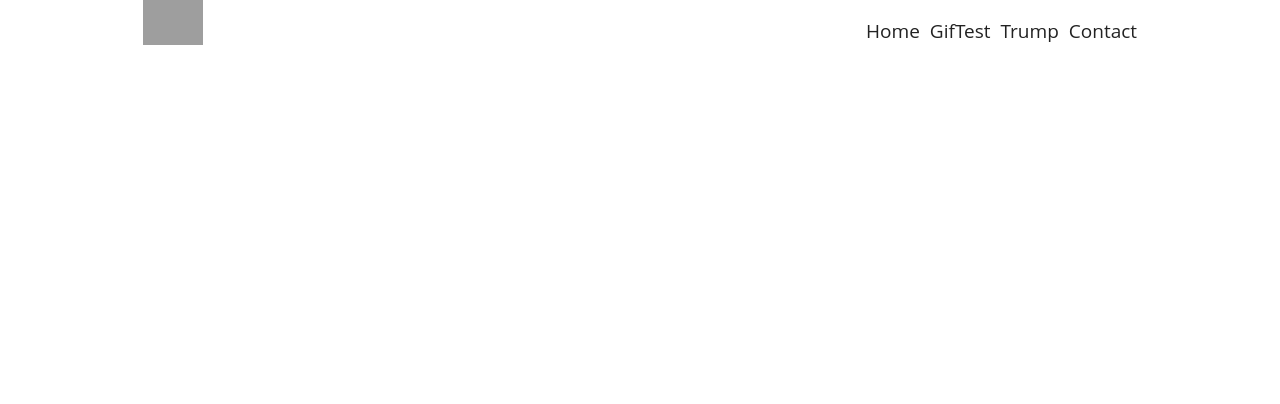
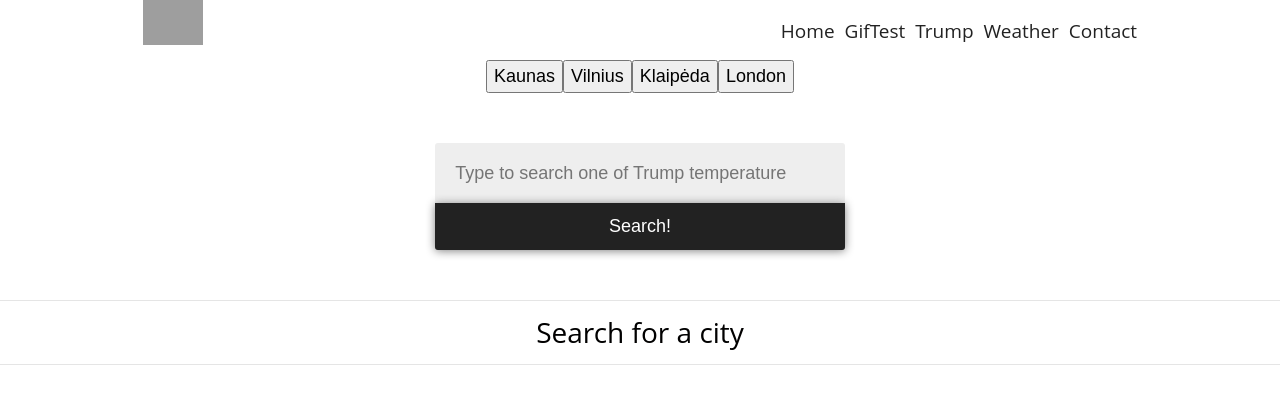
Before and after one commit to Giedrius-Lau/TrumpPhrases, a React (Create React App) app: page /Weather in a window 1280 px wide. Shown: the top 404 px of the page. Built offline with nearby package versions, Linux system fonts and the light colour scheme; grey boxes are pictures that could not be loaded; the HTML template or start-up script is replaced by a standard one.

Commit message:
Added weather application

```diff
--- a/package.json
+++ b/package.json
@@ -15,7 +15,8 @@
     "react-dom": "^16.2.0",
     "react-http-request": "^1.0.3",
     "react-router-dom": "^4.2.2",
-    "react-scripts": "1.0.17"
+    "react-scripts": "1.0.17",
+    "yargs": "^11.0.0"
   },
   "scripts": {
     "start": "react-scripts start",
--- a/src/App.js
+++ b/src/App.js
@@ -11,6 +11,7 @@ import Homepage from './components/pages/homePage';
 import Contactpage from './components/pages/contactPage';
 import ApiTest from './components/pages/apiTest';
 import Trump from './components/pages/Trump';
+import CatchWeather from './components/pages/CatchWeather';
 
 //css
 import './Assets/css/default.min.css';
@@ -28,7 +29,7 @@ class App extends Component {
           <Route exact path='/Contactpage' component={Contactpage} />
           <Route exact path='/ApiTest' component={ApiTest} />
           <Route exact path='/Trump' component={Trump} />
-
+          <Route exact path='/Weather' component={CatchWeather} />
         </div>
       </Router>
     );
--- a/src/Assets/scss/default.scss
+++ b/src/Assets/scss/default.scss
@@ -1,6 +1,12 @@
 @import "_config.scss";
 @import "_contactPage.scss";
 
+.spinningWheel{
+  text-align: center;
+  margin:0 auto;
+  width:50px;height:50px;
+  display: block;
+}
 header{
   position:relative;
   display: block;
--- a/src/components/headerComponent/header.js
+++ b/src/components/headerComponent/header.js
@@ -22,6 +22,9 @@ class Header extends Component {
             <li>
               <Link to="/Trump">Trump</Link>
             </li>
+            <li>
+              <Link to="/Weather">Weather</Link>
+            </li>
             <li className="last">
               <Link to="/Contactpage">Contact</Link>
             </li>
--- /dev/null
+++ b/src/components/pages/CatchWeather.js
@@ -0,0 +1,119 @@
+import React, { Component } from 'react';
+import DisplaySuggestions from './displaySuggestions';
+import WeatherMessage from './weathermessage';
+
+
+const axios = require('axios');
+var $ = require('jquery');
+
+//import TrumpApi from './../api/TrumpApi';
+
+class CatchWeather extends Component {
+  constructor() {
+      super();
+      this.state = {
+        term: '',
+        temperature: '',
+        header: 'Search for a city',
+        isLoading: false
+      };
+    }
+    onChange = (event) => {
+      this.setState({term: event.target.value});
+    }
+
+    handleClick = (event) => {
+      this.setState({term: event.target.value});
+      setTimeout(() => {
+        $('.formButton').click();
+      },100);
+    }
+
+  fetchWeather = (event) =>{
+      event.preventDefault(event);
+      this.setState({
+        isLoading: true,
+        temperature: ''
+      });
+
+      var encodedComponent = encodeURIComponent();
+      var geocodeUrl =  `https://maps.googleapis.com/maps/api/geocode/json?address=${this.state.term}`;
+
+      axios.get(geocodeUrl).then((response) => {
+        if (response.data.status === 'ZERO_RESULTS'){
+          throw new Error('Unable to find that address');
+        }
+        var lat = response.data.results[0].geometry.location.lat;
+        var long = response.data.results[0].geometry.location.lng;
+        var weatherUrl = `https://api.darksky.net/forecast/052e6d70c203846bb952f6d81f70772c/${lat},${long}`
+        var header = response.data.results[0].formatted_address;
+        console.log(response.data.results[0])
+        $('.formInput').val("");
+        this.setState({
+          header: header
+        })
+
+        var proxyUrl = 'https://cors-anywhere.herokuapp.com/';
+        return axios.get(proxyUrl+weatherUrl);
+      }).then((response) => {
+        var currentlyTemperature = response.data.currently.temperature;
+        var celciusCurrentlyTemperature = Math.round((currentlyTemperature -32) *5/9);
+        var apparentTemperature = response.data.currently.apparentTemperature;
+        var apparentCelciusTemperature = Math.round((apparentTemperature -32) *5/9);
+
+        let temperature = <div>It's currently {celciusCurrentlyTemperature} degree celcius in {this.state.header}. <hr /> It feels like {apparentCelciusTemperature} degree celcius in {this.state.header}.</div>
+        this.setState({
+          isLoading: false,
+          temperature: temperature
+        })
+      })
+      .catch((e) => {
+        if(e.code === 'ENOTFOUND'){
+          console.log('Unable to connect to API servers');
+        } else {
+          console.log(e.message);
+        }
+      });
+  }
+
+
+
+
+
+    render() {
+      var {isLoading, temperature} = this.state;
+
+      function renderMessage () {
+        if (isLoading) {
+          return <img src='https://www.drupal.org/files/issues/throbber_13.gif' className="spinningWheel"/>;
+        }
+      }
+
+        return (
+          <div className="App">
+            <div className="searchBlock">
+              <button value="kaunas" onClick={this.handleClick}>Kaunas</button>
+              <button value="vilnius" onClick={this.handleClick}>Vilnius</button>
+              <button value="klaipeda" onClick={this.handleClick}>Klaipėda</button>
+              <button value="london" onClick={this.handleClick}>London</button>
+
+
+              <form className="TrumpForm" onSubmit={this.fetchWeather}>
+                <input placeholder="Type to search one of Trump temperature" className="formInput" onChange={this.onChange} />
+                <button className="formButton">Search!</button>
+              </form>
+            </div>
+            <hr />
+            <h3 className="searchHeader">{this.state.header}</h3>
+            <hr />
+            {renderMessage()}
+            <ol className="TrumpList">{this.state.temperature}</ol>
+          </div>
+        );
+      }
+
+
+  }
+
+
+export default CatchWeather;
--- a/src/components/pages/Trump.js
+++ b/src/components/pages/Trump.js
@@ -33,14 +33,19 @@ class Trump extends Component {
     handleSubmit = (event) => {
       event.preventDefault();
       var proxyUrl = 'https://cors-anywhere.herokuapp.com/',
-      targetUrl = `https://api.tronalddump.io/search/quote?query=${this.state.term}`
+      targetUrl = `https://api.tronalddump.io/search/quote?query=${this.state.term}`;
 
-      console.log('function state is : '+this.state.term)
-      console.log(proxyUrl + targetUrl)
+      // console.log('function state is : '+this.state.term)
+      // console.log(proxyUrl + targetUrl)
+
+      var promise = new Promise((resolve, reject) => {
+
+      });
+
       fetch(proxyUrl + targetUrl)
         .then(results => {
           return results.json();
-          console.log(results.headers)
+          // console.log(results.headers)
         }).then(data => {
           let quotes = data._embedded.quotes.map((i, index) => {
             return(
--- /dev/null
+++ b/src/components/pages/weathermessage.js
@@ -0,0 +1,9 @@
+var React = require('react');
+
+var WeatherMessage = ({temperature}) => {
+  return (
+    <h3 className="text-center">It is {temperature} degree celsius in !</h3>
+  )
+};
+
+module.exports = WeatherMessage;
```
Also changed, not shown: src/Assets/css/default.min.css, 1 other file (tests, documents, lock files or other folders).
